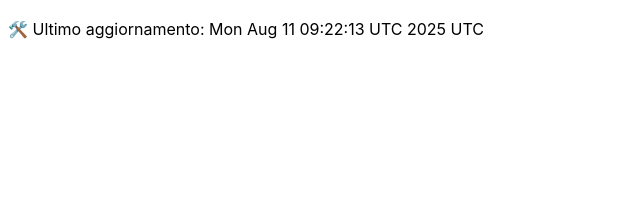
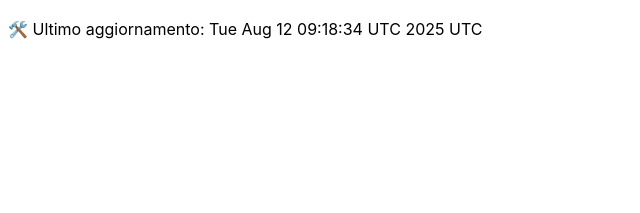
Before and after one commit to DanteTrb/DanteTrb.github.io, a Jekyll site: the page built from badges.md, in a window 1280 px wide. Shown: the top 213 px of the page, without its empty margins (0-640 px from the left). Built offline with Jekyll 4.4.1, drawn with Linux system fonts in a browser that asks for light colours; our own code applies the rules of GitHub Pages for plain Markdown files.

Commit message:
🛠️ Aggiornamento automatico badge

```diff
--- a/badges.md
+++ b/badges.md
@@ -1 +1 @@
-🛠️ Ultimo aggiornamento: Mon Aug 11 09:22:13 UTC 2025 UTC
+🛠️ Ultimo aggiornamento: Tue Aug 12 09:18:34 UTC 2025 UTC
```
